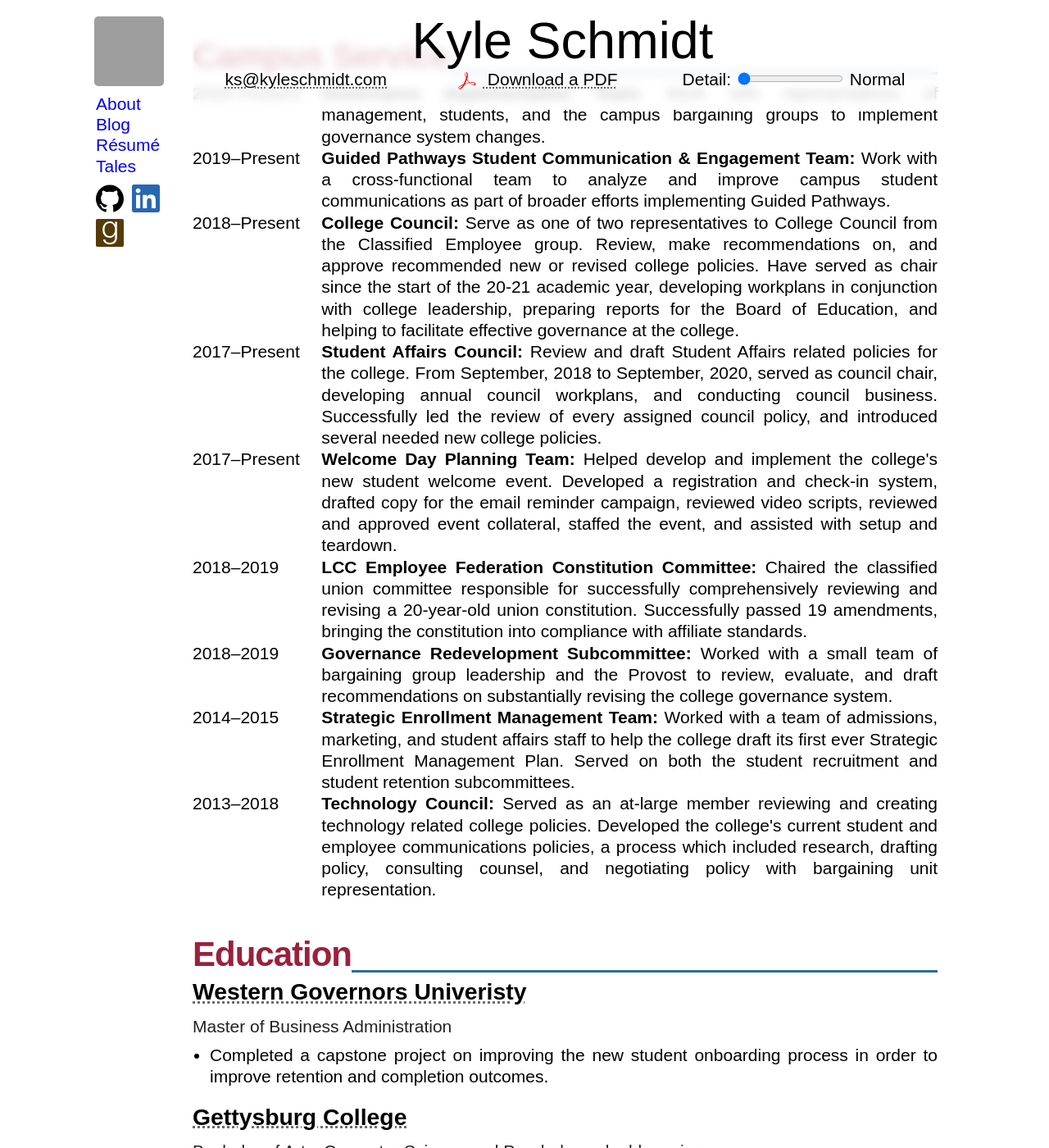
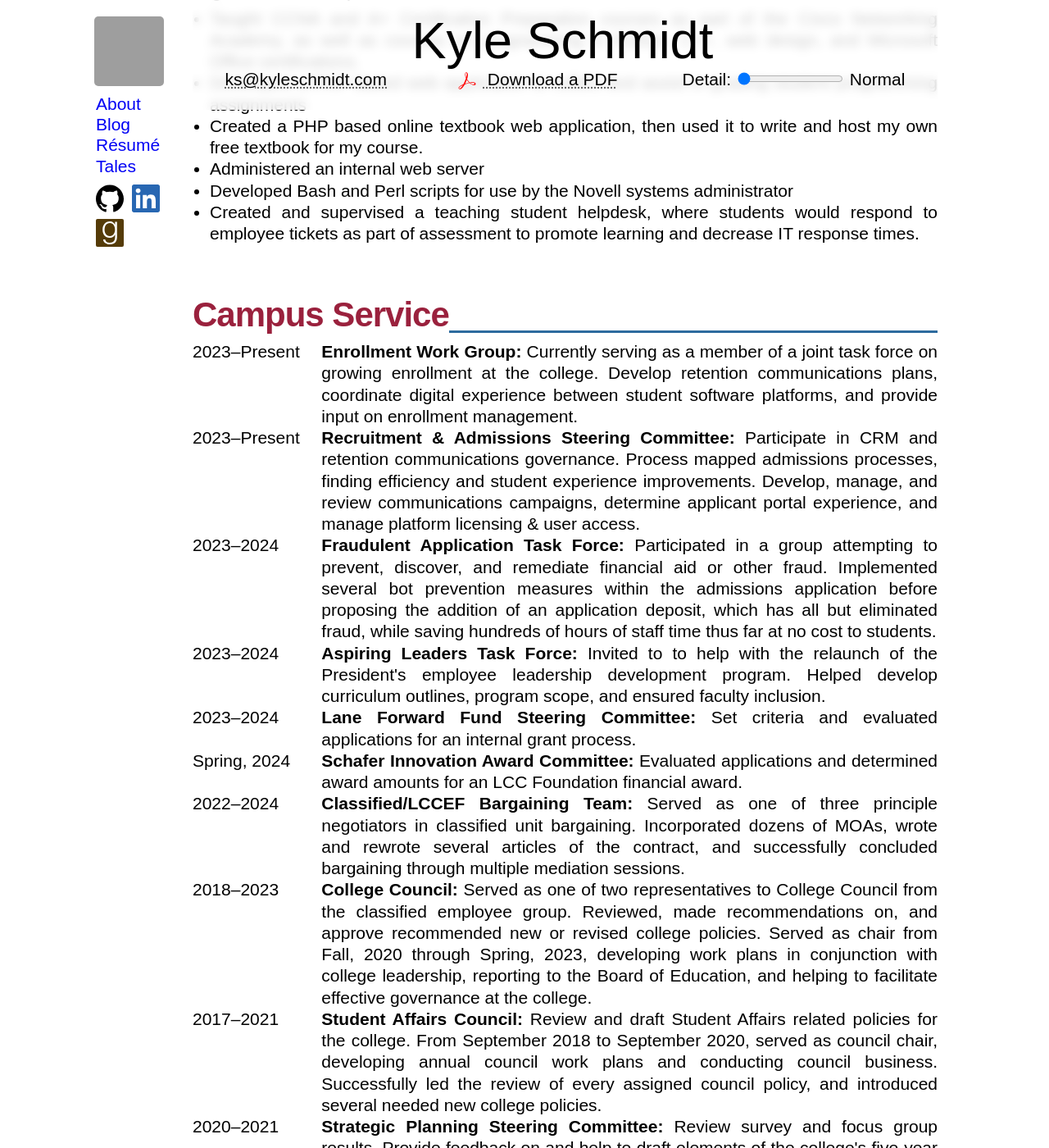
Before and after one commit to krschmidt/krschmidt.github.com, a Jekyll site: the page built from resume.html, in a window 1280 px wide and 1400 px high, scrolled down 2001 px. Shown: the whole window at 82% size. Built offline with Jekyll 4.4.1, drawn with Linux system fonts in a browser that asks for light colours; some web fonts are replaced; some of the changed text lies outside the part shown; grey boxes are pictures that could not be loaded.

Commit message:
updated resume

```diff
--- a/resume.html
+++ b/resume.html
@@ -31,14 +31,19 @@
 </div>
 <ul>
     <li>Help ensure compliance with brand guidelines across college web properties including the catalog, library, and athletics websites.</li>
-    <li>Created and reviewed RFPs and responses. Drafted RFPs including a website redesign and a new CRM platform with integrated admissions application.</li>
+    <li>Created and reviewed RFPs and responses, including drafting the RFPs for a website redesign and a new CRM platform with integrated admissions application.</li>
     <li>Developed retention telemarketing campaigns and supporting call tracking systems.</li>
     <li>Coordinated with outside marketing agencies to improve campaign performance tracking, launch landing pages concurrently with campaigns, and monitor social media.</li>
     <li>Originated a project to rework program pages, including template development, copywriting, and keyword research. While not yet complete, reworked programs have seen considerable increases in organic search traffic: 47.4% for Accounting, 37% for Computer Programming, and a 20% increase for Dance.</li>
-    <li>Created a returning student retention email campaign as part of an effort to encourage students to register earlier, and cancel fewer classes. The campaign generates thousands of clicks annually.</li>
+    <li>Designed and drafted a retention email campaign, and coordinated integration with Banner. The campaign generated thousands of clicks annually.</li>
     <li>Assisted with emergency communications, including as a member of the Spring 2020 COVID-19 response team.</li>
-    <li>Administer the CRM Platform, InfusionSoft. Perform end of term maintenance, evaluate campaign effectiveness, provide end-user support. Currently implementing TargetX, a Salesforce based CRM and admissions application.</li>
-    <li>Currently leading the redesign of the college's website, including managing the vendor relationship, assigning and prioritizing work, drafting and redeveloping content, and communicating with campus on progress and roll-out plans.</li>
+    <li>Review, evaluate, and where possible correct the accessibility of webpages and software products.</li>
+    <li>Administered Keap, our former CRM Platform. Performed end of term maintenance, evaluated campaign effectiveness, and provided end-user support. Successfully migrated to TargetX, a Salesforce based CRM and admissions application.</li>
+    <li>Led a redesign of the college's website, including a migration from Drupal 7 to 9 and a further reduction of several thousand webpages. Duties included managing the vendor relationship, assigning and prioritizing work, drafting and redeveloping content, and communicating with campus on progress and roll-out plans.</li>
+    <li>Manage the college map. In addition to keeping data current, collected data and added a gender neutral restroom layer and a family resources layer.</li>
+    <li>Work with college social media. Co-lead the LCC Meme Team, the student social media team. Develop organic social media content. Drafted the college organic social media strategy. Served as a photographer for college events.</li>
+    <li>Serve as the point person for college digital signage. Draft college signage procedures, create sign templates, create and approve sign item workflows.</li>
+    <li>Serve as the custodian for the college online policy \& procedure system. Update policies as needed, provide advice and guidance on changing or updating policies and procedures, and ensure college policies do not conflict.</li>
 </ul>
 <div class="location-box">
 	<h4>Web Developer, Information &amp; Academic Technology</h4>
@@ -137,39 +142,103 @@
 <h2>Campus Service</h2>
 <div class="service-row">
 	<div class="date">
-		2019&ndash;Present
+		2023&ndash;Present
 	</div>
 	<div class="entry">
-		<span class="entry-title">Governance Implementation Team:</span> Work with representatives of management, students, and the campus bargaining groups to implement governance system changes.
+		<span class="entry-title">Enrollment Work Group:</span> Currently serving as a member of a joint task force on growing enrollment at the college. Develop retention communications plans, coordinate digital experience between student software platforms, and provide input on enrollment management.
 	</div>
 </div>
 <div class="service-row">
 	<div class="date">
-		2019&ndash;Present
+		2023&ndash;Present
 	</div>
 	<div class="entry">
-		<span class="entry-title">Guided Pathways Student Communication &amp; Engagement Team:</span> Work with a cross-functional team to analyze and improve campus student communications as part of broader efforts implementing Guided Pathways.
+		<span class="entry-title">Recruitment &amp; Admissions Steering Committee:</span> Participate in CRM and retention communications governance. Process mapped admissions processes, finding efficiency and student experience improvements. Develop, manage, and review communications campaigns, determine applicant portal experience, and manage platform licensing &amp; user access.
 	</div>
 </div>
 <div class="service-row">
 	<div class="date">
-		2018&ndash;Present
+		2023&ndash;2024
 	</div>
 	<div class="entry">
-		<span class="entry-title">College Council:</span> Serve as one of two representatives to College Council from the Classified Employee group. Review, make recommendations on, and approve recommended new or revised college policies. Have served as chair since the start of the 20-21 academic year, developing workplans in conjunction with college leadership, preparing reports for the Board of Education, and helping to facilitate effective governance at the college.
+		<span class="entry-title">Fraudulent Application Task Force:</span> Participated in a group attempting to prevent, discover, and remediate financial aid or other fraud. Implemented several bot prevention measures within the admissions application before proposing the addition of an application deposit, which has all but eliminated fraud, while saving hundreds of hours of staff time thus far at no cost to students.
 	</div>
 </div>
 <div class="service-row">
 	<div class="date">
-		2017&ndash;Present
+		2023&ndash;2024
 	</div>
 	<div class="entry">
-		<span class="entry-title">Student Affairs Council:</span> Review and draft Student Affairs related policies for the college. From September, 2018 to September, 2020, served as council chair, developing annual council workplans, and conducting council business. Successfully led the review of every assigned council policy, and introduced several needed new college policies.
+		<span class="entry-title">Aspiring Leaders Task Force:</span> Invited to to help with the relaunch of the President's employee leadership development program. Helped develop curriculum outlines, program scope, and ensured faculty inclusion.
 	</div>
 </div>
 <div class="service-row">
 	<div class="date">
-		2017&ndash;Present
+		2023&ndash;2024
+	</div>
+	<div class="entry">
+		<span class="entry-title">Lane Forward Fund Steering Committee:</span> Set criteria and evaluated applications for an internal grant process.
+	</div>
+</div>
+<div class="service-row">
+	<div class="date">
+		Spring, 2024
+	</div>
+	<div class="entry">
+		<span class="entry-title">Schafer Innovation Award Committee:</span> Evaluated applications and determined award amounts for an LCC Foundation financial award.
+	</div>
+</div>
+<div class="service-row">
+	<div class="date">
+		2022&ndash;2024
+	</div>
+	<div class="entry">
+		<span class="entry-title">Classified/LCCEF Bargaining Team:</span> Served as one of three principle negotiators in classified unit bargaining. Incorporated dozens of MOAs, wrote and rewrote several articles of the contract, and successfully concluded bargaining through multiple mediation sessions.
+	</div>
+</div>
+<div class="service-row">
+	<div class="date">
+		2018&ndash;2023
+	</div>
+	<div class="entry">
+		<span class="entry-title">College Council:</span> Served as one of two representatives to College Council from the classified employee group. Reviewed, made recommendations on, and approve recommended new or revised college policies. Served as chair from Fall, 2020 through Spring, 2023, developing work plans in conjunction with college leadership, reporting to the Board of Education, and helping to facilitate effective governance at the college.
+	</div>
+</div>
+<div class="service-row">
+	<div class="date">
+		2017&ndash;2021
+	</div>
+	<div class="entry">
+		<span class="entry-title">Student Affairs Council:</span> Review and draft Student Affairs related policies for the college. From September 2018 to September 2020, served as council chair, developing annual council work plans and conducting council business. Successfully led the review of every assigned council policy, and introduced several needed new college policies.
+	</div>
+</div>
+<div class="service-row">
+	<div class="date">
+		2020&ndash;2021
+	</div>
+	<div class="entry">
+		<span class="entry-title">Strategic Planning Steering Committee:</span> Review survey and focus group results. Provide feedback on and help to draft elements of the college's five-year strategic plan.
+	</div>
+</div>
+<div class="service-row">
+	<div class="date">
+		2019&ndash;2020
+	</div>
+	<div class="entry">
+		<span class="entry-title">Guided Pathways Student Communication \& Engagement Team:</span> Work with a cross-functional team to analyze and improve campus student communications as part of broader efforts implementing Guided Pathways.
+	</div>
+</div>
+<div class="service-row">
+	<div class="date">
+		2018&ndash;2020
+	</div>
+	<div class="entry">
+		<span class="entry-title">Governance Redevelopment and Implementation Teams:</span> Worked with representatives of management, students, and the campus bargaining groups to draft, recommend, and implement substantial governance system changes.
+	</div>
+</div>
+<div class="service-row">
+	<div class="date">
+		2017&ndash;2020
 	</div>
 	<div class="entry">
 		<span class="entry-title">Welcome Day Planning Team:</span> Helped develop and implement the college's new student welcome event. Developed a registration and check-in system, drafted copy for the email reminder campaign, reviewed video scripts, reviewed and approved event collateral, staffed the event, and assisted with setup and teardown.
@@ -180,23 +249,7 @@
 		2018&ndash;2019
 	</div>
 	<div class="entry">
-		<span class="entry-title">LCC Employee Federation Constitution Committee:</span> Chaired the classified union committee responsible for successfully comprehensively reviewing and revising a 20-year-old union constitution. Successfully passed 19 amendments, bringing the constitution into compliance with affiliate standards.
-	</div>
-</div>
-<div class="service-row">
-	<div class="date">
-		2018&ndash;2019
-	</div>
-	<div class="entry">
-		<span class="entry-title">Governance Redevelopment Subcommittee:</span> Worked with a small team of bargaining group leadership and the Provost to review, evaluate, and draft recommendations on substantially revising the college governance system.
-	</div>
-</div>
-<div class="service-row">
-	<div class="date">
-		2014&ndash;2015
-	</div>
-	<div class="entry">
-		<span class="entry-title">Strategic Enrollment Management Team:</span> Worked with a team of admissions, marketing, and student affairs staff to help the college draft its first ever Strategic Enrollment Management Plan. Served on both the student recruitment and student retention subcommittees.
+		<span class="entry-title">Classified/LCCEF Constitution Committee:</span> Chaired the classified union committee responsible for successfully comprehensively reviewing and revising a 20-year-old union constitution. Successfully passed 19 amendments, bringing the constitution into compliance with affiliate standards.
 	</div>
 </div>
 <div class="service-row">
@@ -205,6 +258,22 @@
 	</div>
 	<div class="entry">
 		<span class="entry-title">Technology Council:</span> Served as an at-large member reviewing and creating technology related college policies. Developed the college's current student and employee communications policies, a process which included research, drafting policy, consulting counsel, and negotiating policy with bargaining unit representation.
+	</div>
+</div>
+<div class="service-row">
+	<div class="date">
+		2015&ndash;2017
+	</div>
+	<div class="entry">
+		<span class="entry-title">Achieving the Dream Data Team:</span> Worked to improve the college's ability to work with data, as part of best practices recommended by Achieving the Dream. Reviewed and sent a weekly data visualization communication to campus. Developed data visualization tools for campus use.
+	</div>
+</div>
+<div class="service-row">
+	<div class="date">
+		2014&ndash;2015
+	</div>
+	<div class="entry">
+		<span class="entry-title">Strategic Enrollment Management Team:</span> Worked with a team of admissions, marketing, and student affairs staff to help the college draft its first ever Strategic Enrollment Management Plan. <span class="excessive">Served on both the student recruitment and student retention subcommittees.</span>
 	</div>
 </div>
 
@@ -218,7 +287,7 @@
 <h3><a href="https://www.gettysburg.edu">Gettysburg College</a></h3>
 <p>Bachelor of Arts. Computer Science and Psychology, double major</p>
 <ul>
-	<li>Completed an independent study on using genetic algorithms in optimization problems.</li>
+	<li class="excessive">Completed an independent study on using genetic algorithms in optimization problems.</li>
 	<li>Conducted research using fMRIs to study brain activation changes in a grapheme-color synaesthete, resulting in a poster presentation at Society for Neuroscience.</li>
 </ul>
 <div class="excessive">
@@ -248,11 +317,12 @@
 
 <h2>Technical Skills</h2>
 <h3>Proficiency</h3>
-<p>Google Analytics, WCAG 2.0 A/AA, Drupal, InfusionSoft/Keap, Linux (Ubuntu, Fedora/CentOS), Git, JavaScript, Python, MySQL, Bash, PHP, HTML, SCSS/CSS<span class="excessive">, Publicate, Word, Excel, Powerpoint</span></p>
+<p>Drupal 7 &amp; 9/10, Keap, WCAG 2.1 A/AA, Korbyt signage, Linux (Ubuntu, Fedora/CentOS), Almabase Alumni,
+ClickUp, Basecamp, Concept3D, Git, JavaScript, Python, MySQL, Bash, PHP, HTML, SCSS/CSS<span class="excessive">, Google Drive, Publicate Newsletters, Word, Excel, Powerpoint</span></p>
 </ul>
 
 <h3>Familiarity</h3>
-<p>Softdocs, CampusLabs Engage, Banner WebTailor, Wordpress, Django, Perl, Apache, Varnish, nginx, LaTeX</p>
+<p>Brightedge SEO, Google Analytics, EAB Navigate, 25 Live Events, TargetX/Salesforce, Handshake, MailChimp, Softdocs development, CampusLabs Engage, Banner WebTailor, Wordpress, Django, Apache, Varnish, nginx, LaTeX</p>
 
 <div class="excessive">
 	<h3>Certifications</h3>
```
Also changed, not shown: 1 other file.
